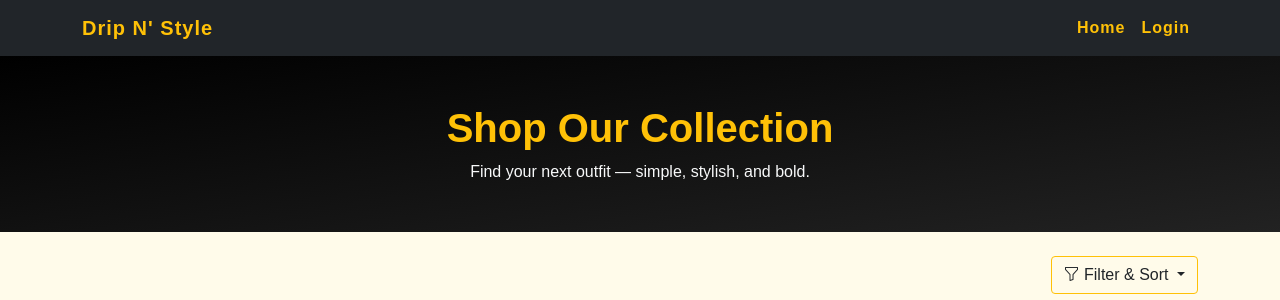
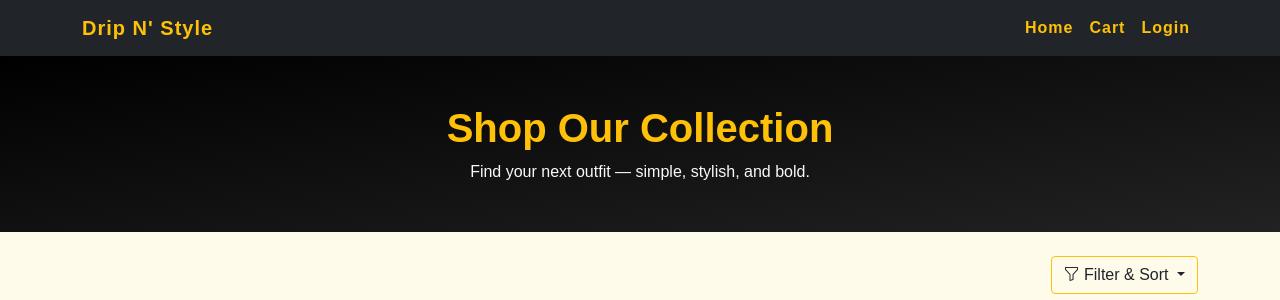
Before and after one commit to johndavebriones/DRIP-N-STYLE, a PHP site: page /Websites/shop/shop.php in a window 1280 px wide. Shown: the top 300 px of the page. Run offline with PHP 8.4, Linux system fonts and the light colour scheme; data that the repository does not hold is empty; a stand-in replaces the project's code that opens the database connection.

Commit message:
minor changes on the Navbar

```diff
--- a/Public/Partials/navbar.php
+++ b/Public/Partials/navbar.php
@@ -52,6 +52,9 @@ if (isset($_SESSION['user_id']) && !isset($_SESSION['user_name'])) {
           </li>
         <?php else: ?>
           <li class="nav-item">
+            <a class="nav-link" href="../cart.php">Cart</a>
+          </li>
+          <li class="nav-item">
             <a class="nav-link text-warning" href="../LoginPage.php">Login</a>
           </li>
         <?php endif; ?>
```
